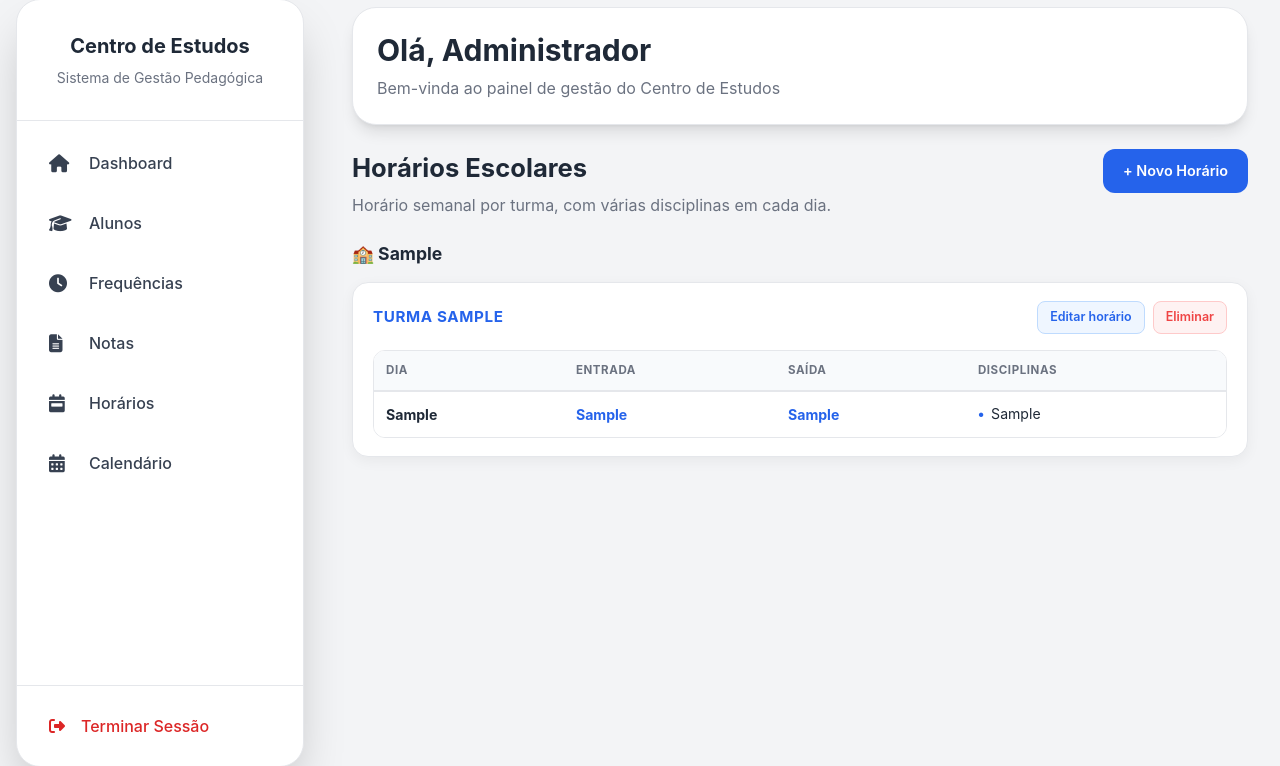
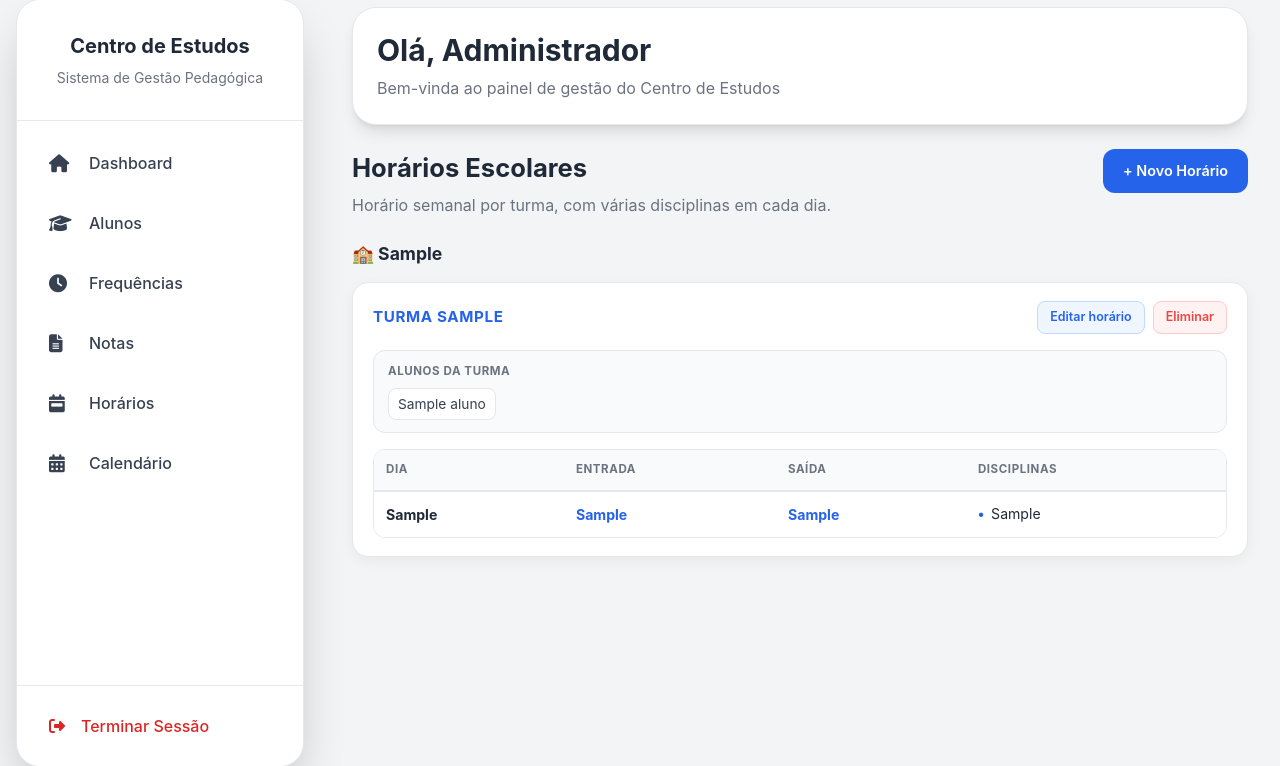
Before and after one commit to cristinayourspace-rgb/CentroEstudos_V2, a Flask app: page /horarios in a window 1280 px wide. Shown: the part 17-783 px from the top of the page. Run offline with Flask 3, Linux system fonts and the light colour scheme; data comes from the database, SQL or seed files in the repository; tables that the repository leaves empty hold one stand-in row (values such as "Sample post"); some libraries are stand-ins or nearby versions.

Commit message:
Atualiza horarios sem perder dados existentes

```diff
--- a/routes/horarios.py
+++ b/routes/horarios.py
@@ -1,4 +1,6 @@
 from collections import OrderedDict
+import re
+import unicodedata
 
 from flask import (
     Blueprint,
@@ -27,23 +29,46 @@ horarios_bp = Blueprint(
 # HELPERS
 # ------------------------------------------------------------------
 
-def obter_escolas_e_turmas():
+def chave_texto(valor):
+    """Chave de ordenação alfabética robusta, ignorando maiúsculas/acentos."""
+
+    texto = (valor or "").strip().lower()
+    return unicodedata.normalize("NFKD", texto).encode("ascii", "ignore").decode("ascii")
+
+
+def chave_turma(valor):
     """
-    Alimenta os datalists de sugestão (Escola / Turma), a partir
-    dos alunos já existentes.
+    Ordenação natural de turmas: 1, 2, 3, 10, 1A, 1B, 2A, etc.
+    As partes numéricas são comparadas numericamente e as textuais
+    alfabeticamente.
     """
 
-    alunos = Aluno.query.order_by(
-        Aluno.escola,
-        Aluno.turma
-    ).all()
+    texto = chave_texto(valor)
+    partes = re.split(r"(\d+)", texto)
+
+    chave = []
+
+    for parte in partes:
+        if parte.isdigit():
+            chave.append((0, int(parte)))
+        else:
+            chave.append((1, parte))
+
+    return chave
+
+
+def obter_escolas_e_turmas():
+    """Alimenta os datalists de Escola e Turma já com a ordenação da página."""
+
+    alunos = Aluno.query.all()
 
     escolas = sorted(
         {
             aluno.escola.strip()
             for aluno in alunos
             if aluno.escola and aluno.escola.strip()
-        }
+        },
+        key=chave_texto
     )
 
     turmas = sorted(
@@ -51,80 +76,98 @@ def obter_escolas_e_turmas():
             aluno.turma.strip()
             for aluno in alunos
             if aluno.turma and aluno.turma.strip()
-        }
+        },
+        key=chave_turma
     )
 
     return escolas, turmas
 
 
-def agrupar_horarios(lista_horarios):
+def agrupar_horarios(lista_horarios, lista_alunos):
     """
-    Agrupa os registos por Centro Escolar -> Turma -> Dia da Semana.
+    Organiza os horários pela hierarquia:
+    Escola -> Turma -> Alunos + Dias.
 
-    A tabela da página apresenta uma linha por dia e coloca todas as
-    disciplinas desse dia numa única lista.
-
-    A estrutura da base de dados mantém-se inalterada:
-    existe um registo HorarioTurma por disciplina.
+    Escolas: ordem alfabética.
+    Turmas: ordem natural numérica e alfabética.
+    Alunos: ordem alfabética pelo nome.
+    Dias: ordem semanal definida em DIAS_SEMANA.
     """
 
-    agrupados = OrderedDict()
+    dados = {}
 
     for horario in lista_horarios:
 
-        escola = horario.centro_escolar or "Sem Centro Escolar"
-        turma = horario.turma or "Sem Turma"
+        escola = (horario.centro_escolar or "Sem Centro Escolar").strip()
+        turma = (horario.turma or "Sem Turma").strip()
+
+        dados.setdefault(escola, {})
+        dados[escola].setdefault(turma, {
+            "alunos": [],
+            "dias": OrderedDict()
+        })
+
         dia = horario.dia_semana
+        dados[escola][turma]["dias"].setdefault(dia, []).append(horario)
 
-        agrupados.setdefault(
-            escola, OrderedDict()
-        ).setdefault(
-            turma, OrderedDict()
-        ).setdefault(
-            dia,
-            []
-        ).append(horario)
+    # Acrescenta os alunos existentes da mesma Escola + Turma.
+    for aluno in lista_alunos:
 
-    for escola in agrupados:
+        escola = (aluno.escola or "Sem Escola").strip()
+        turma = (aluno.turma or "Sem Turma").strip()
 
-        for turma in agrupados[escola]:
+        if escola not in dados or turma not in dados[escola]:
+            continue
 
-            dias = agrupados[escola][turma]
+        dados[escola][turma]["alunos"].append(aluno)
 
+    escolas_ordenadas = OrderedDict()
+
+    for escola in sorted(dados.keys(), key=chave_texto):
+
+        turmas_ordenadas = OrderedDict()
+
+        for turma in sorted(dados[escola].keys(), key=chave_turma):
+
+            grupo = dados[escola][turma]
+
+            grupo["alunos"].sort(
+                key=lambda a: chave_texto(a.nome)
+            )
+
+            dias_originais = grupo["dias"]
             dias_ordenados = OrderedDict()
 
             for dia in DIAS_SEMANA:
 
-                if dia in dias:
-                    itens = dias[dia]
+                if dia in dias_originais:
 
+                    itens = dias_originais[dia]
                     itens.sort(
                         key=lambda h: (
                             h.hora_inicio or "",
-                            h.disciplina.lower() if h.disciplina else ""
+                            chave_texto(h.disciplina)
                         )
                     )
-
                     dias_ordenados[dia] = itens
 
-            # Preserva eventuais dias antigos/inválidos que possam
-            # existir na base, sem os perder.
-            for dia, itens in dias.items():
+            for dia, itens in dias_originais.items():
 
                 if dia not in dias_ordenados:
-
                     itens.sort(
                         key=lambda h: (
                             h.hora_inicio or "",
-                            h.disciplina.lower() if h.disciplina else ""
+                            chave_texto(h.disciplina)
                         )
                     )
-
                     dias_ordenados[dia] = itens
 
-            agrupados[escola][turma] = dias_ordenados
+            grupo["dias"] = dias_ordenados
+            turmas_ordenadas[turma] = grupo
 
-    return agrupados
+        escolas_ordenadas[escola] = turmas_ordenadas
+
+    return escolas_ordenadas
 
 
 def preparar_dados_para_formulario():
@@ -328,9 +371,11 @@ def obter_horario_turma(
 def horarios():
 
     lista_horarios = HorarioTurma.query.all()
+    lista_alunos = Aluno.query.all()
 
     agrupados = agrupar_horarios(
-        lista_horarios
+        lista_horarios,
+        lista_alunos
     )
 
     return render_template(
--- a/templates/horarios.html
+++ b/templates/horarios.html
@@ -218,6 +218,41 @@ Horários Escolares
         margin:0;
     }
 
+    .alunos-turma{
+        margin-bottom:16px;
+        padding:12px 14px;
+        background:#f8fafc;
+        border:1px solid #e5e7eb;
+        border-radius:12px;
+    }
+
+    .alunos-turma-titulo{
+        margin:0 0 8px 0;
+        font-size:0.72rem;
+        font-weight:700;
+        color:#6b7280;
+        text-transform:uppercase;
+        letter-spacing:0.05em;
+    }
+
+    .alunos-turma-lista{
+        display:flex;
+        flex-wrap:wrap;
+        gap:6px 10px;
+        margin:0;
+        padding:0;
+        list-style:none;
+    }
+
+    .aluno-turma-item{
+        font-size:0.86rem;
+        color:#374151;
+        background:white;
+        border:1px solid #e5e7eb;
+        border-radius:8px;
+        padding:5px 9px;
+    }
+
     /* ---------------------------------------------------------------
        MOBILE
        --------------------------------------------------------------- */
@@ -328,7 +363,7 @@ Horários Escolares
                 🏫 {{ escola }}
             </h3>
 
-            {% for turma, dias in turmas.items() %}
+            {% for turma, grupo in turmas.items() %}
 
                 <div class="turma-card">
 
@@ -339,8 +374,8 @@ Horários Escolares
                         </h4>
 
                         {% set primeiro_item = (
-                            dias.values()|list|first|first
-                            if dias
+                            grupo.dias.values()|list|first|first
+                            if grupo.dias
                             else None
                         ) %}
 
@@ -369,6 +404,28 @@ Horários Escolares
 
                     </div>
 
+                    {% if grupo.alunos %}
+
+                        <div class="alunos-turma">
+
+                            <p class="alunos-turma-titulo">Alunos da turma</p>
+
+                            <ul class="alunos-turma-lista">
+
+                                {% for aluno in grupo.alunos %}
+
+                                    <li class="aluno-turma-item">
+                                        {{ aluno.nome }}
+                                    </li>
+
+                                {% endfor %}
+
+                            </ul>
+
+                        </div>
+
+                    {% endif %}
+
                     <div class="tabela-wrapper">
 
                         <table class="tabela-horarios">
@@ -384,7 +441,7 @@ Horários Escolares
 
                             <tbody>
 
-                            {% for dia, itens in dias.items() %}
+                            {% for dia, itens in grupo.dias.items() %}
 
                                 <tr>
 
@@ -432,7 +489,7 @@ Horários Escolares
 
                     <div class="cards-mobile">
 
-                        {% for dia, itens in dias.items() %}
+                        {% for dia, itens in grupo.dias.items() %}
 
                             <div class="horario-dia-card">
 
```
